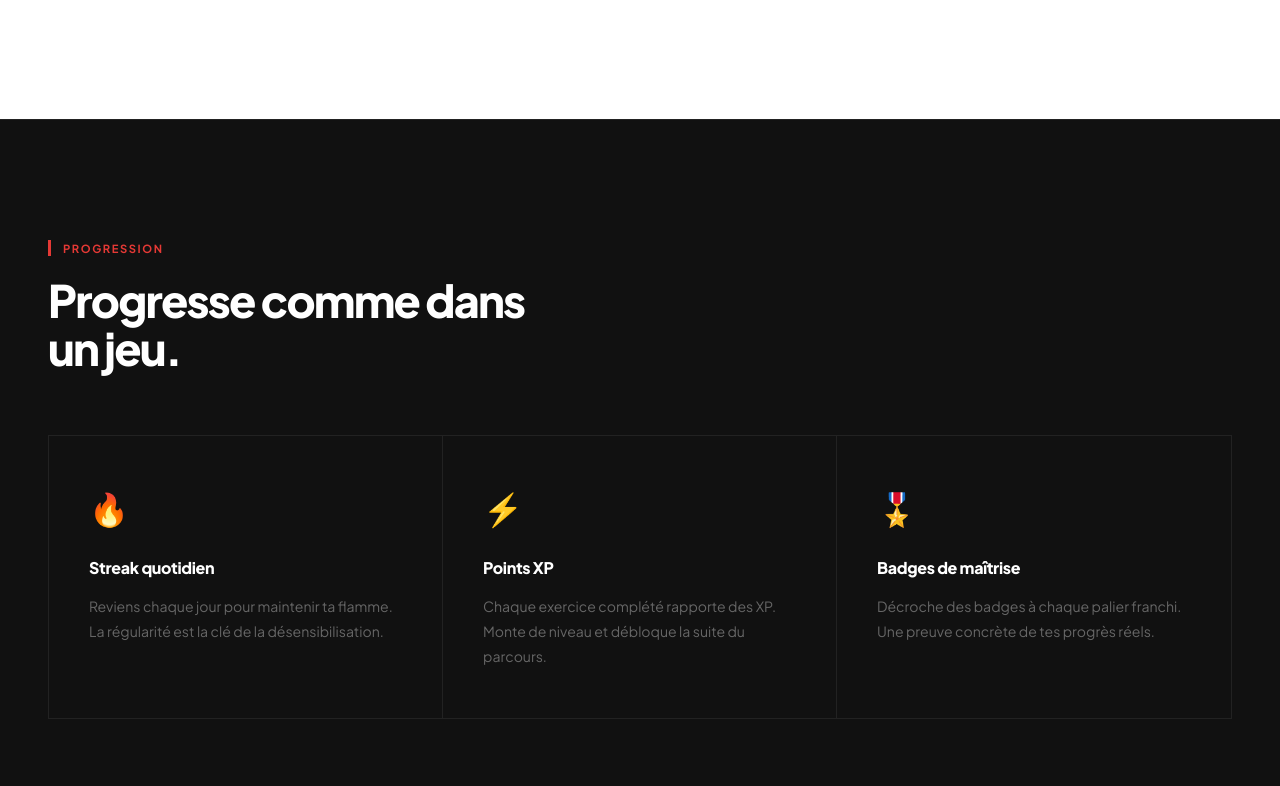
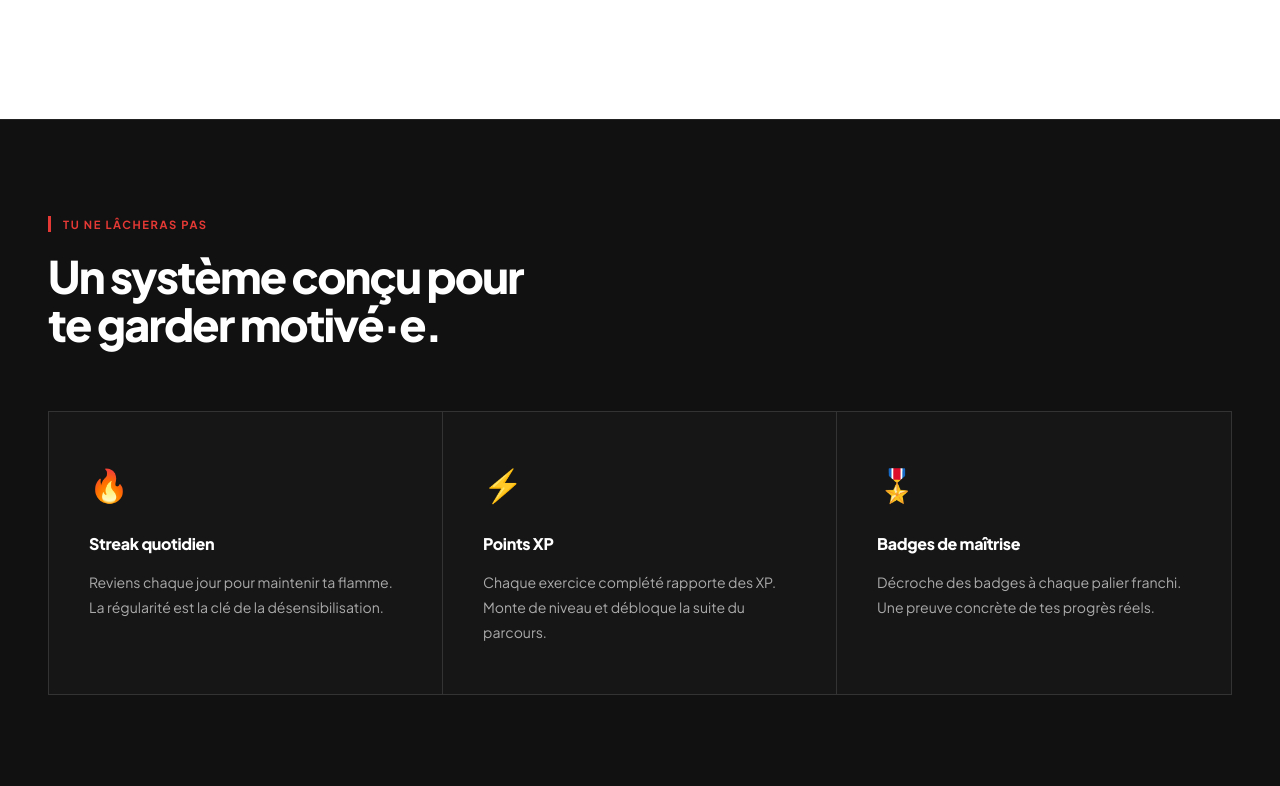
Before and after one commit to Paulrequin/byebyeblood.fr, a React (Vite) app: page / in a window 1280 px wide. Shown: the part 1974-2760 px from the top of the page. Built offline with nearby package versions, Linux system fonts and the light colour scheme; no server answers.

Commit message:
fix: gamification section UI improvements
- Cards: visible background (#161616) + stronger borders (#333)
- Descriptions: better contrast (#aaa)
- Eyebrow: benefit-oriented copy
- Title: more impactful
- Reduce bottom padding

Co-Authored-By: Claude Sonnet 4.6 <noreply@anthropic.com>

```diff
--- a/src/pages/Landing.module.css
+++ b/src/pages/Landing.module.css
@@ -377,22 +377,23 @@
 .howCardDesc  { font-size: 0.88rem; line-height: 1.8; color: #777; font-weight: 400; }
 
 /* ── GAMIFICATION ── */
-.gamif { background: #111; padding: 120px 48px; border-top: 1px solid #222; border-bottom: 1px solid #222; }
+.gamif { background: #111; padding: 96px 48px; border-top: 1px solid #222; border-bottom: 1px solid #222; }
 .gamifInner { max-width: 100%; }
 .gamifEyebrow { color: #E53935; border-color: #E53935; }
 .gamifTitle   { color: #fff; }
 
-.gamifCards { display: grid; grid-template-columns: repeat(3, 1fr); gap: 0; border: 1px solid #222; }
+.gamifCards { display: grid; grid-template-columns: repeat(3, 1fr); gap: 0; border: 1px solid #333; }
 .gamifCard {
   padding: 48px 40px;
-  border-right: 1px solid #222;
+  background: #161616;
+  border-right: 1px solid #333;
   transition: background 0.15s;
 }
 .gamifCard:last-child { border-right: none; }
-.gamifCard:hover { background: #1a1a1a; }
+.gamifCard:hover { background: #1e1e1e; }
 .gamifEmoji     { font-size: 2rem; margin-bottom: 24px; display: block; }
 .gamifCardTitle { font-size: 1rem; font-weight: 800; color: #fff; margin-bottom: 14px; letter-spacing: -0.02em; }
-.gamifCardDesc  { font-size: 0.88rem; line-height: 1.8; color: #666; font-weight: 400; }
+.gamifCardDesc  { font-size: 0.88rem; line-height: 1.8; color: #aaa; font-weight: 400; }
 
 /* ── CTA FINAL ── */
 .cta { background: #E53935; padding: 120px 48px; text-align: center; }
--- a/src/pages/Landing.tsx
+++ b/src/pages/Landing.tsx
@@ -221,9 +221,9 @@ export default function Landing() {
       {/* ── GAMIFICATION ── */}
       <section className={s.gamif}>
         <div className={s.gamifInner}>
-          <p className={`${s.sectionEyebrow} ${s.gamifEyebrow}`}>Progression</p>
+          <p className={`${s.sectionEyebrow} ${s.gamifEyebrow}`}>Tu ne lâcheras pas</p>
           <h2 className={`${s.sectionTitle} ${s.gamifTitle}`}>
-            Progresse comme dans un jeu.
+            Un système conçu pour te garder motivé·e.
           </h2>
           <div className={s.gamifCards}>
             {GAMIF_CARDS.map((card) => (
```
